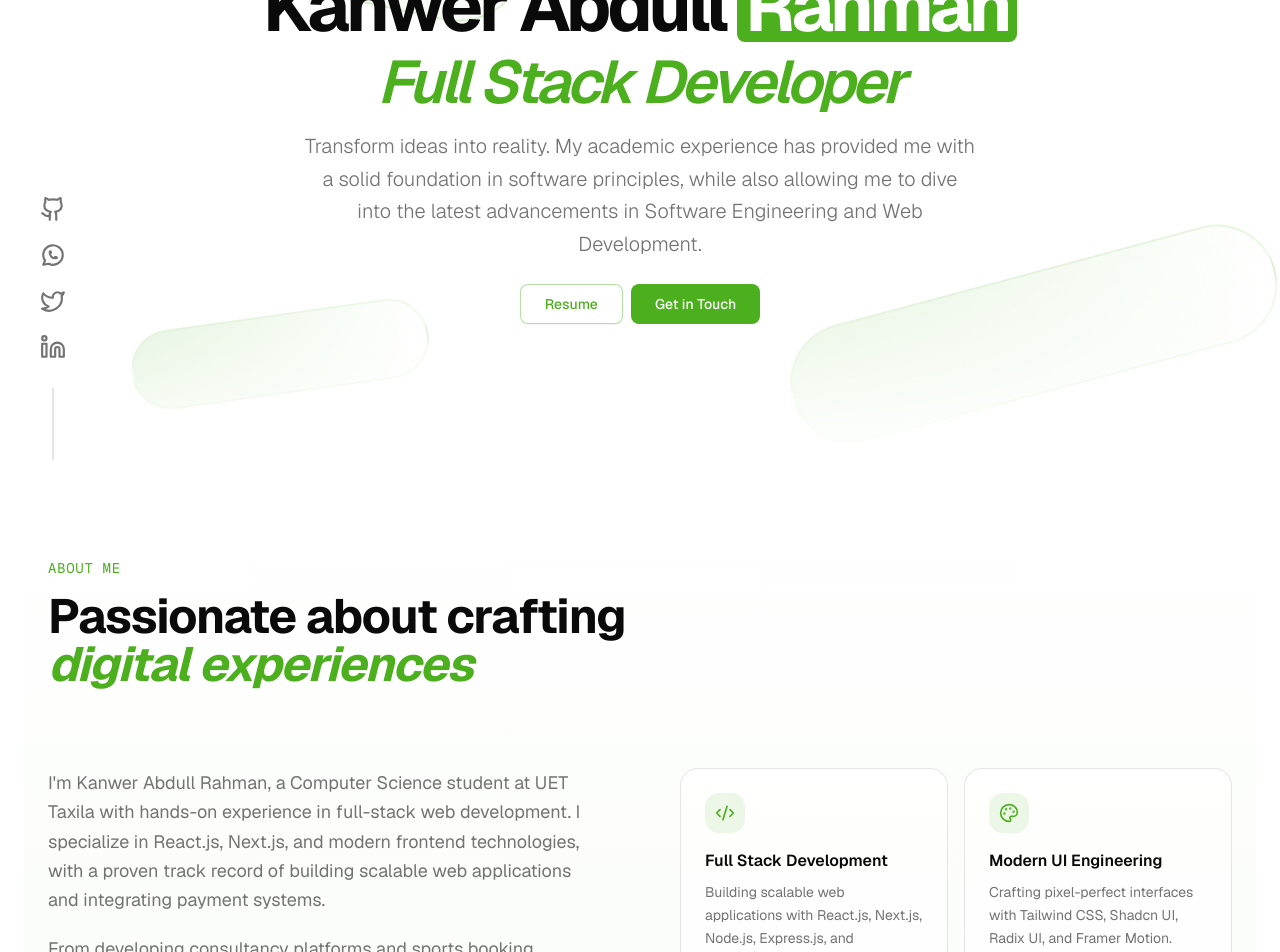
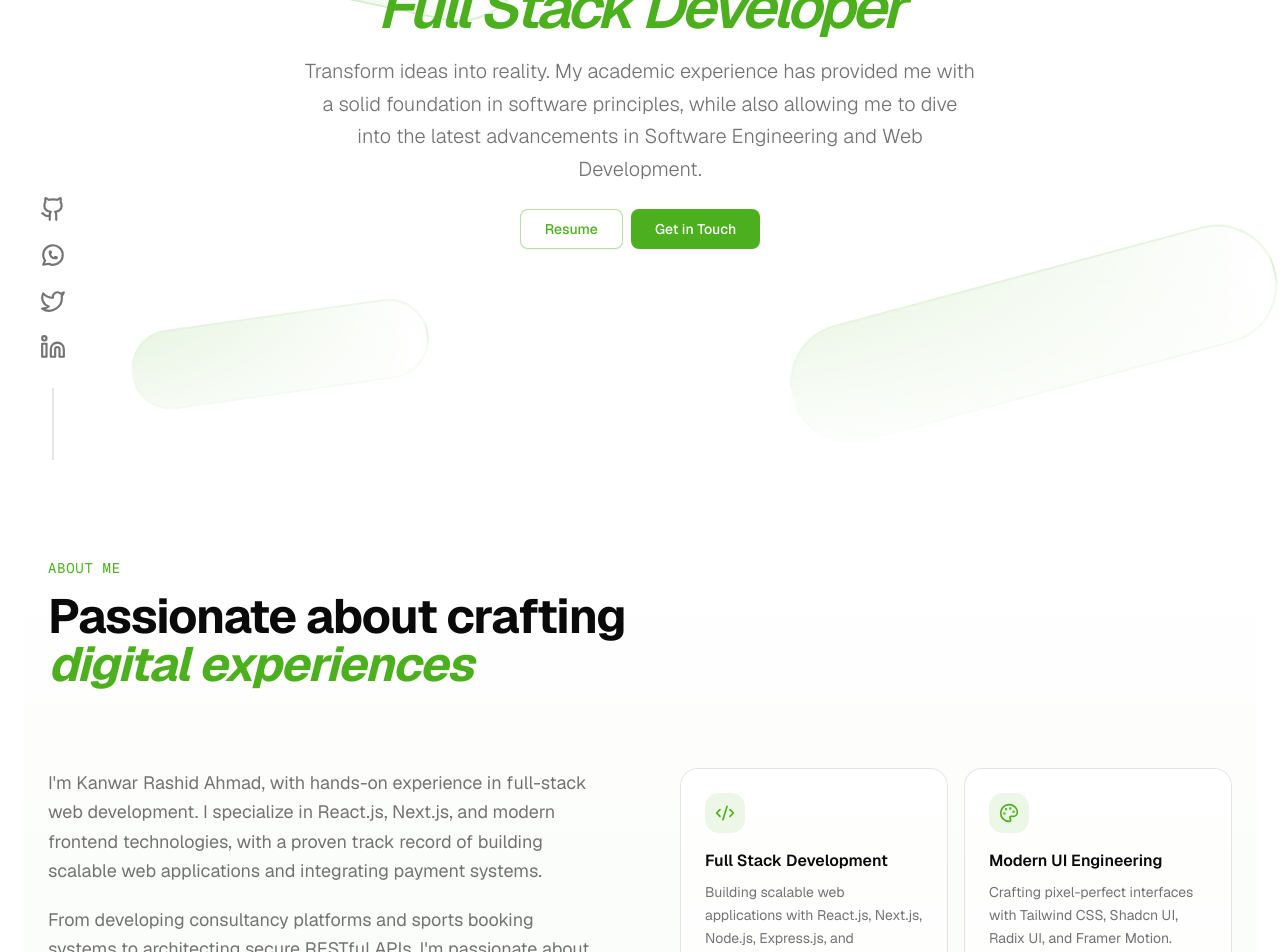
Before and after one commit to kanwar-mana/kanwer_portfolio, a Next.js app: page / in a window 1280 px wide. Shown: the part 340-1292 px from the top of the page. Built offline with nearby package versions, Linux system fonts and the light colour scheme.

Commit message:
refactor: update personal name in hero and about sections for consistency

```diff
--- a/app/page.tsx
+++ b/app/page.tsx
@@ -13,8 +13,8 @@ export default function Home() {
       <Header email="kanwarabdullrahman@gmail.com" />
       <HeroGeometric
         badge="Hello, I am"
-        title1="Kanwer Abdull"
-        title2="Rahman"
+        title1="Kanwar Rashid"
+        title2="Ahmad"
         title3="Full Stack Developer"
         description="Transform ideas into reality. My academic experience has provided me with a solid foundation in software principles, while also allowing me to dive into the latest advancements in Software Engineering and Web Development."
       />
--- a/components/sections/about-section.tsx
+++ b/components/sections/about-section.tsx
@@ -146,11 +146,11 @@ export default function AboutSection() {
               className="space-y-5"
             >
               <p className="text-lg text-muted-foreground leading-relaxed">
-                I&apos;m Kanwer Abdull Rahman, a Computer Science student at UET
-                Taxila with hands-on experience in full-stack web development. I
-                specialize in React.js, Next.js, and modern frontend
-                technologies, with a proven track record of building scalable
-                web applications and integrating payment systems.
+                I&apos;m Kanwar Rashid Ahmad, with hands-on experience in
+                full-stack web development. I specialize in React.js, Next.js,
+                and modern frontend technologies, with a proven track record of
+                building scalable web applications and integrating payment
+                systems.
               </p>
               <p className="text-lg text-muted-foreground leading-relaxed">
                 From developing consultancy platforms and sports booking systems
--- a/components/ui/shape-landing-hero.tsx
+++ b/components/ui/shape-landing-hero.tsx
@@ -152,13 +152,13 @@ function HeroGeometric({
 
       <div className="relative flex justify-center items-center z-10 container mx-auto px-4 md:px-6">
         <div className="sm:text-center mx-auto">
-          <Image
+          {/* <Image
             src="/logo.png"
             alt="Kanwer Abdull Rahman - Full Stack Developer"
             width={100}
             height={50}
             className="mx-auto"
-          />
+          /> */}
           {/* <motion.div
             custom={0}
             variants={fadeUpVariants}
```
